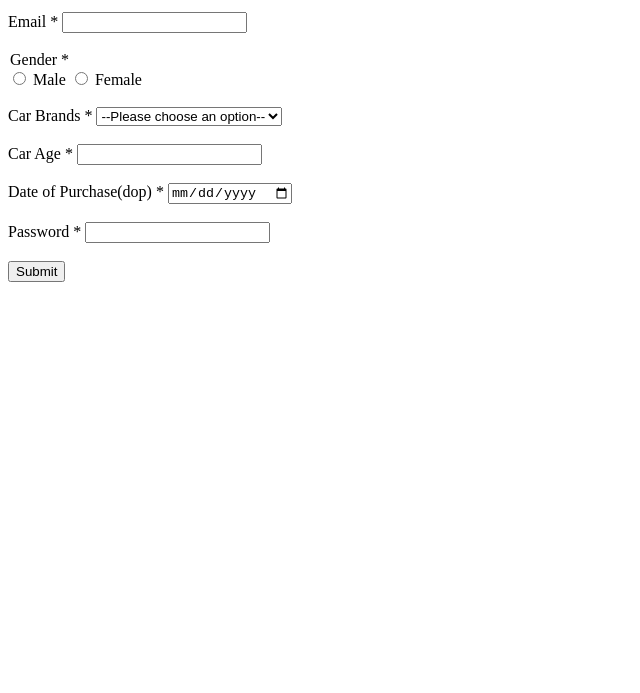
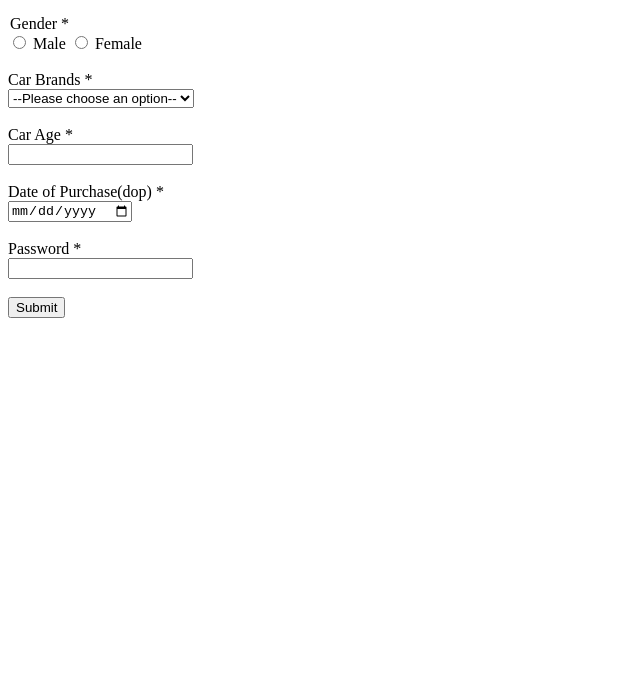
Before and after one commit to acciojob/car-insurance-form-ShwetaTiwari2302, a website: page main.html in a window 1280 px wide. Shown: the part 107-800 px from the top of the page, without its empty margins (0-640 px from the left). Drawn offline with Linux system fonts and the light colour scheme.

Commit message:
created a submission

```diff
--- a/main.html
+++ b/main.html
@@ -9,12 +9,11 @@
 <body>
 	<!-- the entire body must be written by student -->
 	<div class="form-container">
-        <h1>Car Insurance Form</h1>
         <form action="/submit-signup" method="post">
-            <label for="name">Name *</label>
+            <label for="name">Name *</label><br>
             <input type="text" id="name" name="name" required><br><br>
 
-            <label for="email">Email *</label>
+            <label for="email">Email *</label><br>
             <input type="email" id="email" name="email" required><br><br>
 
                 <legend>Gender *</legend>
@@ -27,23 +26,21 @@
                     Female<br>
                 </label><br>
 
-            <label for="cars">Car Brands *</label>
+            <label for="cars">Car Brands *</label><br>
             <select id="cars" name="cars" required>
                 <option value="" disabled selected>--Please choose an option--</option>
-                <option value="toyota">Toyota</option>
-                <option value="honda">Honda</option>
-                <option value="ford">Ford</option>
                 <option value="bmw">BMW</option>
                 <option value="audi">Audi</option>
+                <option value="mercedez">Mercedez</option>
             </select><br><br>
 
-            <label for="carage">Car Age *</label>
+            <label for="carage">Car Age *</label><br>
             <input type="number" id="carage" name="age" required><br><br>
 
-            <label for="dob">Date of Purchase(dop) *</label>
+            <label for="dob">Date of Purchase(dop) *</label><br>
             <input type="date" id="dob" name="dob" required><br><br>
 
-            <label for="password">Password *</label>
+            <label for="password">Password *</label><br>
             <input type="password" id="password" name="password" required><br><br>
 
             <button type="submit">Submit</button>
```
